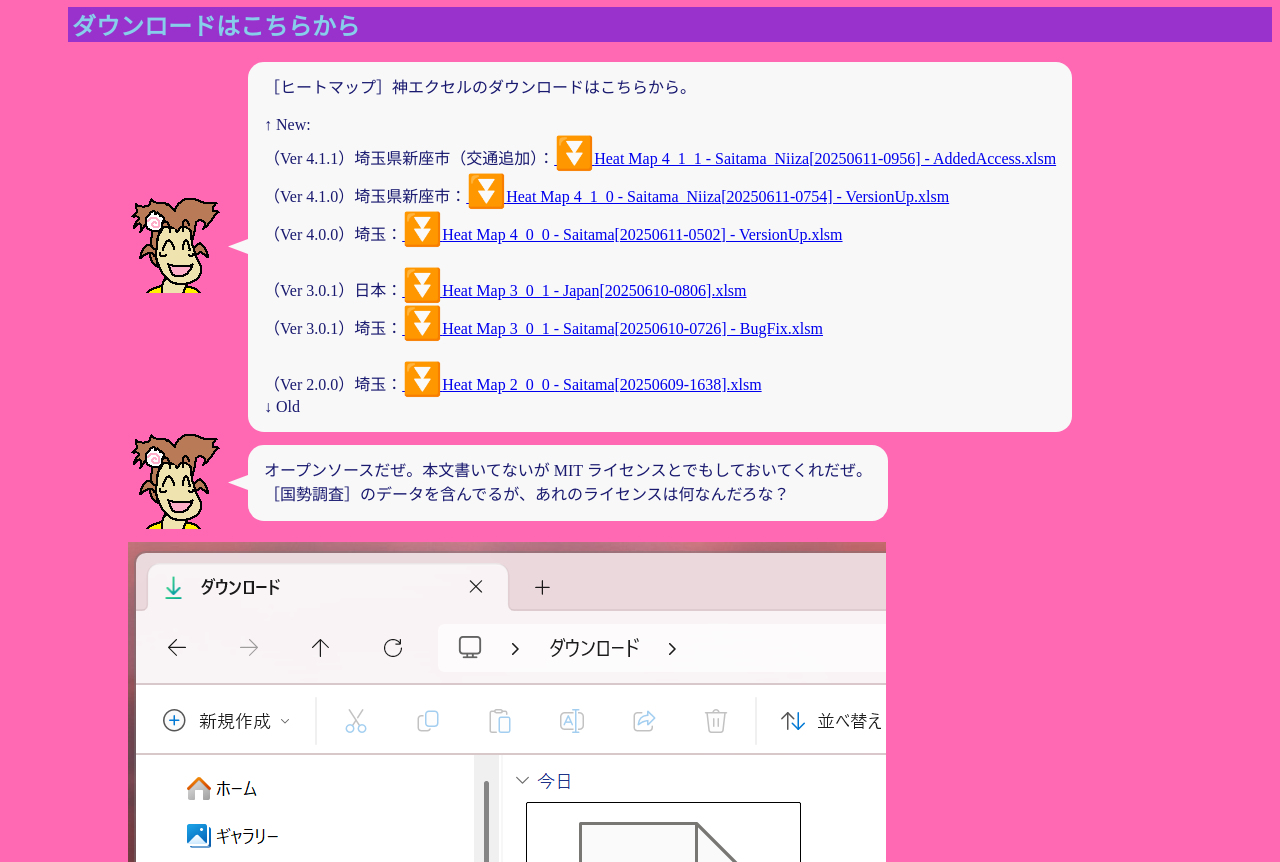
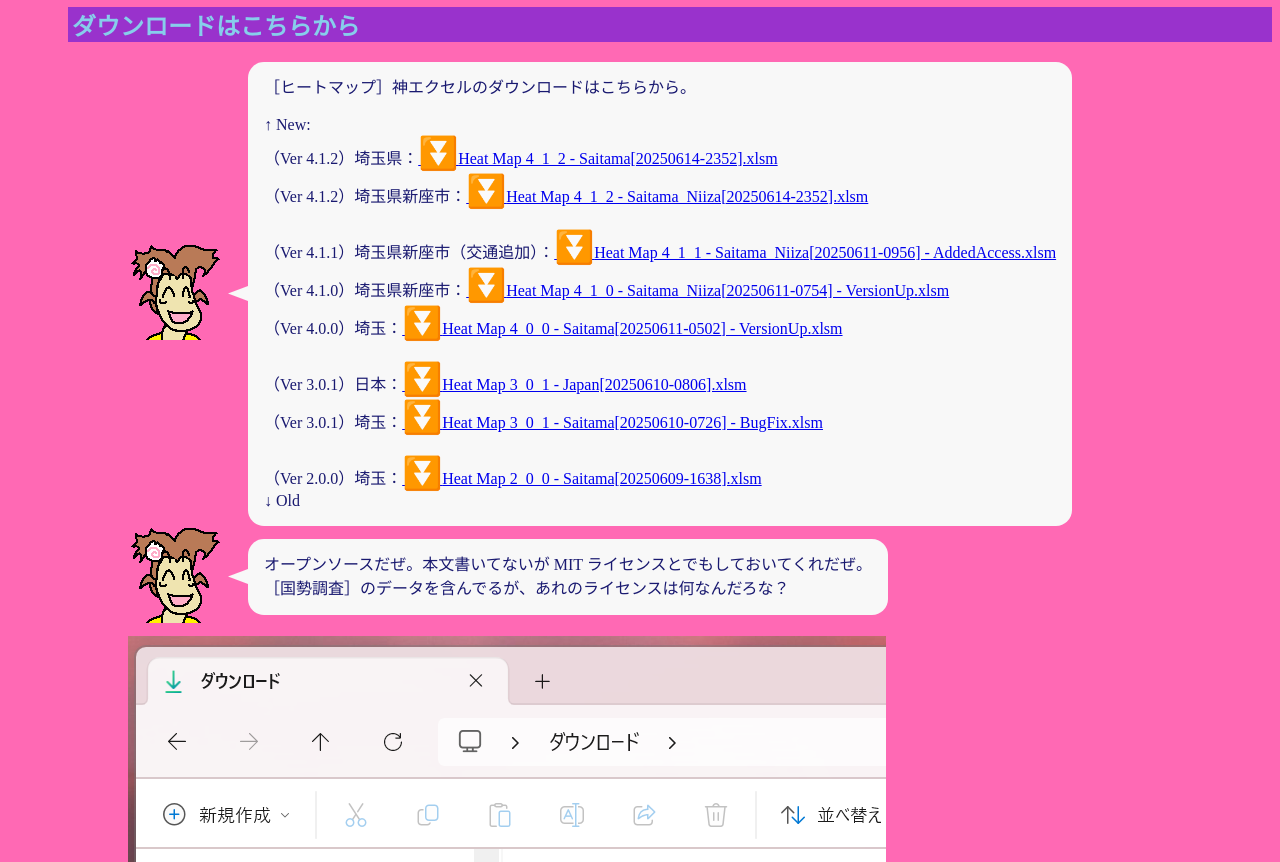
Before and after one commit to muzudho/Warabenture-2025, a Nuxt app: page /team-mirai-volunteer/heat-map in a window 1280 px wide. Shown: the part 7620-8482 px from the top of the page. Built offline with nearby package versions, Linux system fonts and the light colour scheme.

Commit message:
Heat Map 4.1.2 Bug Fix.

```diff
--- a/pages/team-mirai-volunteer/heat-map.vue
+++ b/pages/team-mirai-volunteer/heat-map.vue
@@ -115,6 +115,9 @@
                 ［ヒートマップ］神エクセルのダウンロードはこちらから。<br>
                 <br>
                 ↑ New:<br>
+                （Ver 4.1.2）埼玉県：<a href="/products/202506/Heat Map 4_1_2 - Saitama[20250614-2352].xlsm"><span class="font-x2">⏬</span>Heat Map 4_1_2 - Saitama[20250614-2352].xlsm</a><br>
+                （Ver 4.1.2）埼玉県新座市：<a href="/products/202506/Heat Map 4_1_2 - Saitama_Niiza[20250614-2352].xlsm"><span class="font-x2">⏬</span>Heat Map 4_1_2 - Saitama_Niiza[20250614-2352].xlsm</a><br>
+                <br>
                 （Ver 4.1.1）埼玉県新座市（交通追加）：<a href="/products/202506/Heat Map 4_1_1 - Saitama_Niiza[20250611-0956] - AddedAccess.xlsm"><span class="font-x2">⏬</span>Heat Map 4_1_1 - Saitama_Niiza[20250611-0956] - AddedAccess.xlsm</a><br>
                 （Ver 4.1.0）埼玉県新座市：<a href="/products/202506/Heat Map 4_1_0 - Saitama_Niiza[20250611-0754] - VersionUp.xlsm"><span class="font-x2">⏬</span>Heat Map 4_1_0 - Saitama_Niiza[20250611-0754] - VersionUp.xlsm</a><br>
                 （Ver 4.0.0）埼玉：<a href="/products/202506/Heat Map 4_0_0 - Saitama[20250611-0502] - VersionUp.xlsm"><span class="font-x2">⏬</span>Heat Map 4_0_0 - Saitama[20250611-0502] - VersionUp.xlsm</a><br>
```
Also changed, not shown: 2 other files (tests, documents, lock files or other folders).
